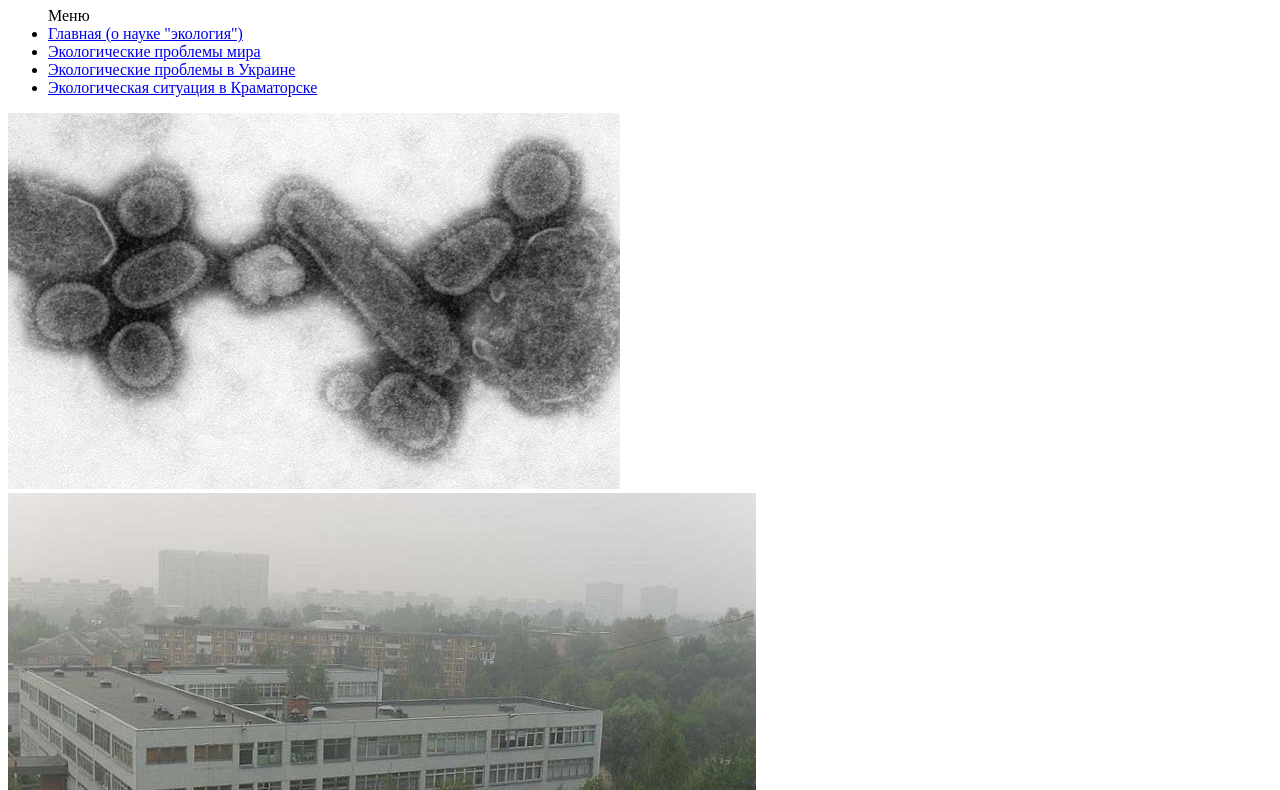
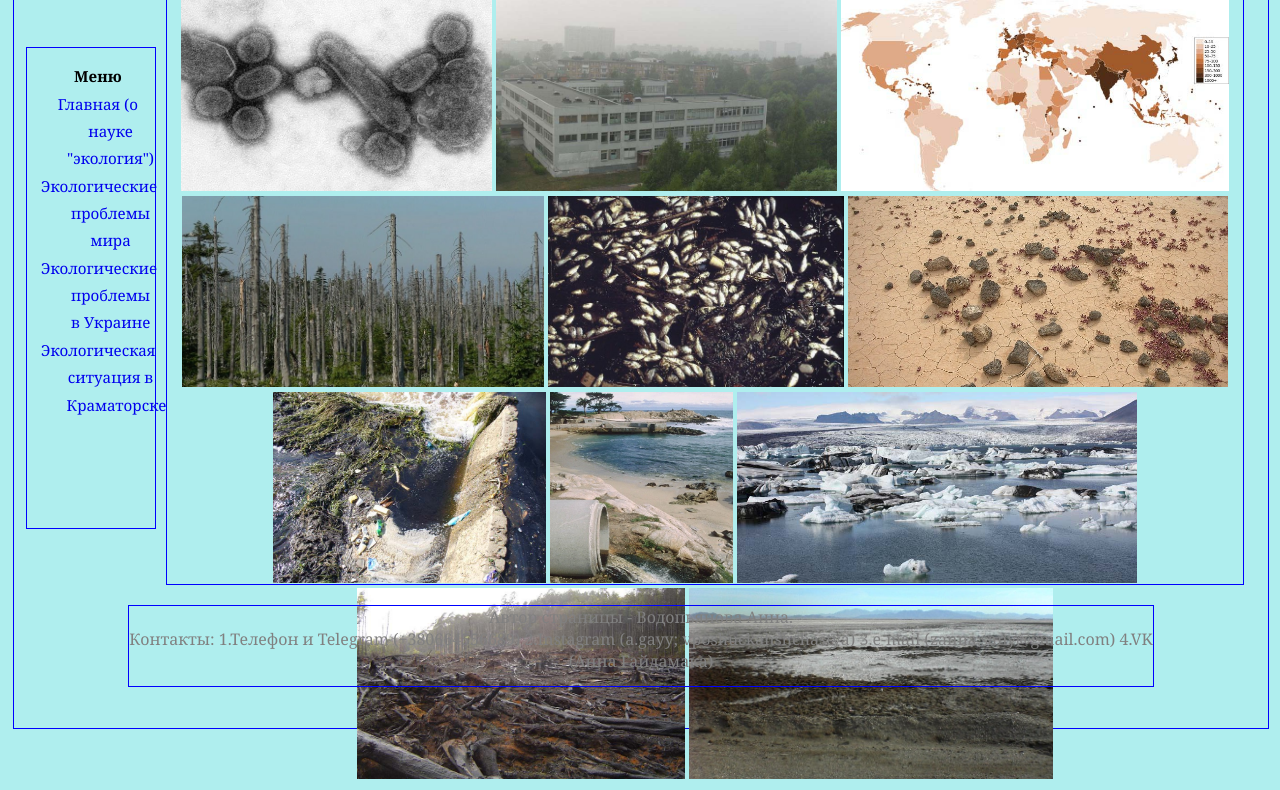
Before and after one commit to projectsbyAnna/ecology, a plain HTML site: page second.html in a window 1280 px wide. Shown: the part 73-863 px from the top of the page. Drawn offline with Linux system fonts and the light colour scheme.

Commit message:
Update second.html

```diff
--- a/second.html
+++ b/second.html
@@ -2,15 +2,15 @@
 <html>
 <head>
 	<title>Экология</title>
-	<link rel="stylesheet" type="text/css" href="стили.css">
+	<link rel="stylesheet" type="text/css" href="style.css">
 </head>
 <body>
 	<header><h1>Экологические проблемы мира</h1></header>
 	<div class="menu"><ul><span id="menu">Меню</span>
 		<li><a href="index.html">Главная (о науке "экология")</a></li>
-		<li><a href="втораястр.html">Экологические проблемы мира</a></li>
-		<li><a href="третьястр.html">Экологические проблемы в Украине</a></li>
-		<li><a href="четвертаястр.html">Экологическая ситуация в Краматорске</a></li>
+		<li><a href="second.html">Экологические проблемы мира</a></li>
+		<li><a href="third.html">Экологические проблемы в Украине</a></li>
+		<li><a href="fourth.html">Экологическая ситуация в Краматорске</a></li>
 	</ul></div>
 	<main class="photo"><a href="https://naturae.ru/ekologiya/ekologicheskie-problemy/" target="_blank"><img src="flu-virus.jpg" title="Пандемии">
 		<img src="fotohimicheskiy-tuman.jpg" title="Загрязнение атмосферы">
```
